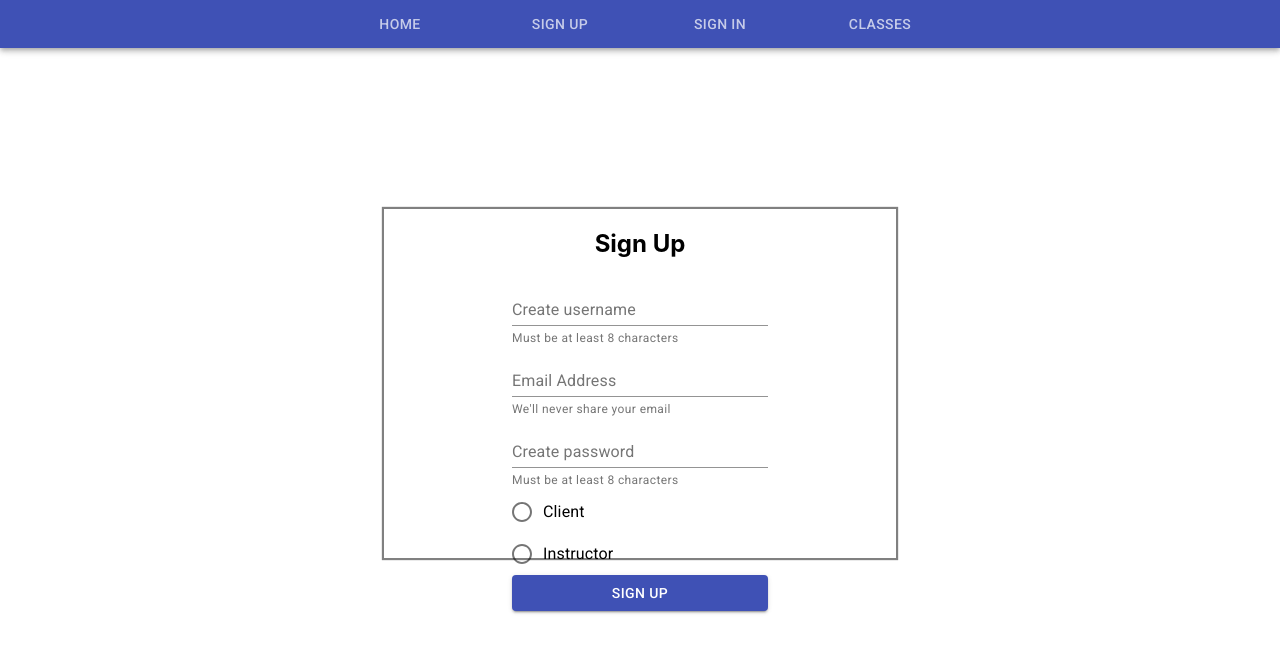
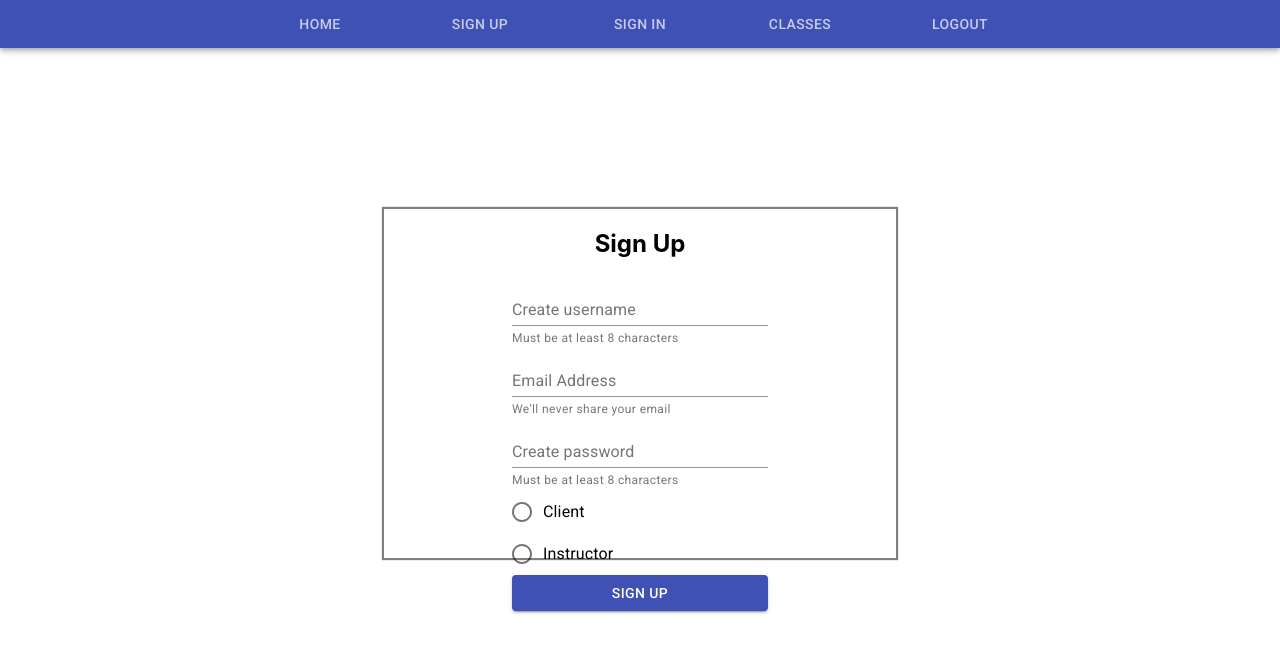
Before and after one commit to ft-anywhere-fitness-07/front-end, a React (Create React App) app: page /sign-up in a window 1280 px wide. Shown: the top 652 px of the page. Built offline with nearby package versions, Linux system fonts and the light colour scheme; the HTML template or start-up script is replaced by a standard one.

Commit message:
removed logout function for now

```diff
--- a/src/App.js
+++ b/src/App.js
@@ -1,4 +1,5 @@
 import './App.css';
+// import { useState } from 'react';
 import { Link, Route, Switch } from 'react-router-dom'
 import { AppBar, Tabs, Tab } from '@material-ui/core'
 import { useHistory } from 'react-router-dom';
@@ -12,14 +13,13 @@ import Home from './components/Home';
 import CreateClass from './components/CreateClass';
 
 function App() {
+  // const [isAuth, setIsAuth] = useState(false);
   const { push } = useHistory();
 
   const logout = () => {
     localStorage.removeItem("token");
     push("/")
   }
-
-  const isAuth = localStorage.getItem("token");
 
   return (
     <div className="App">
@@ -28,13 +28,13 @@ function App() {
         <Tabs aria-label="simple tabs example" centered>
           <Link to='/' className="navLink"><Tab label="Home"/></Link>
 
-          {isAuth ? <div></div> : <Link to='/sign-up' className="navLink"><Tab label="Sign Up"  /></Link>}
+          <Link to='/sign-up' className="navLink"><Tab label="Sign Up"  /></Link>
 
-          {isAuth ?  <div></div> : <Link to='/sign-in' className="navLink"><Tab label="Sign In"  /></Link>}
+          <Link to='/sign-in' className="navLink"><Tab label="Sign In"  /></Link>
 
           <Link to='/classes' className="navLink"><Tab label="Classes"  /></Link>
 
-          {isAuth? <Link className="navLink" onClick={logout}><Tab label="Logout"/></Link> : <div></div>}
+          <Link className="navLink" onClick={logout}><Tab label="Logout"/></Link>
 
         </Tabs>
       </AppBar>
--- a/src/components/SignUp.js
+++ b/src/components/SignUp.js
@@ -20,7 +20,6 @@ const SignUp = () => {
             ...formValues,
             [e.target.name]: e.target.value
         })
-        console.log(formValues)
     }
 
     const onSubmit = (e) => {
```
